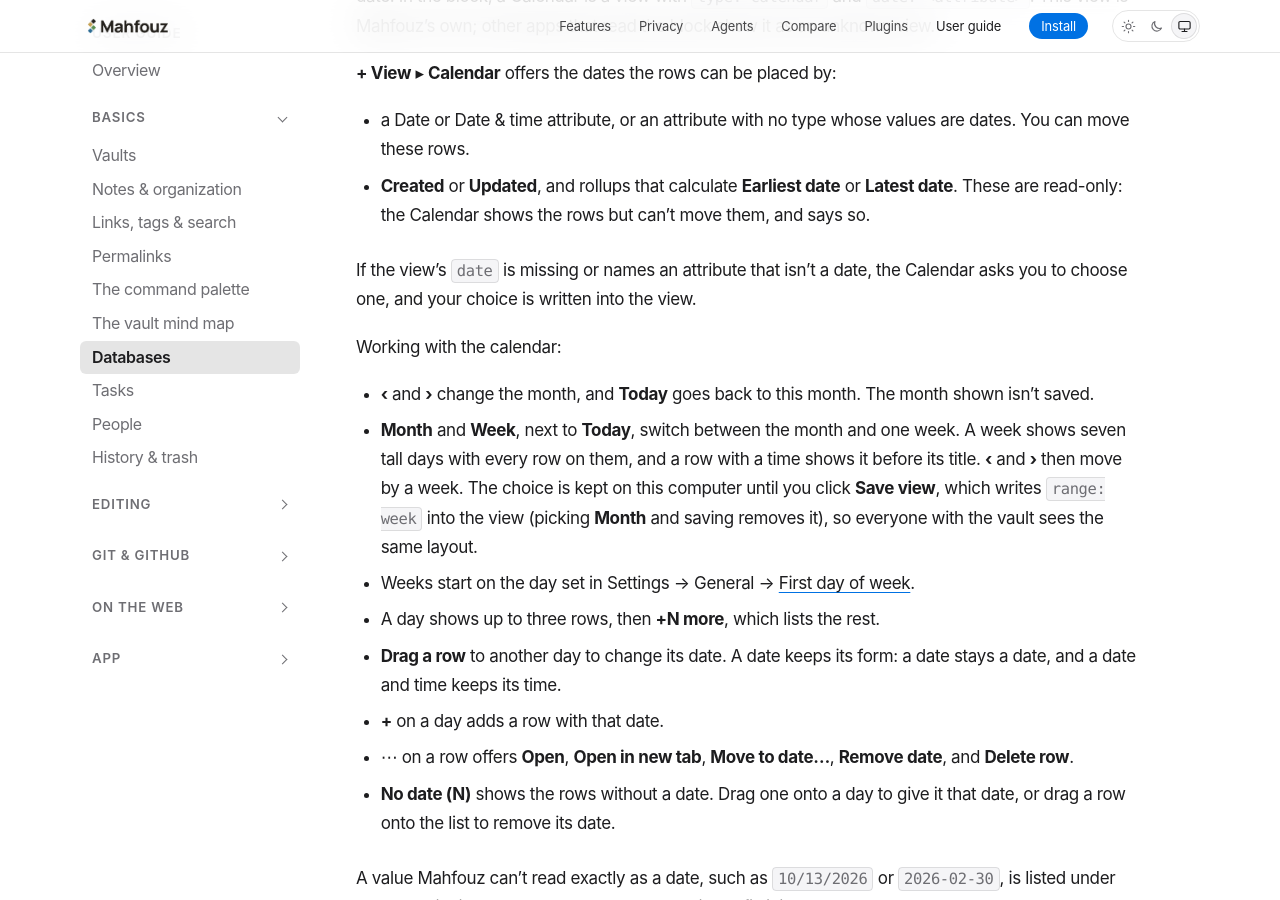
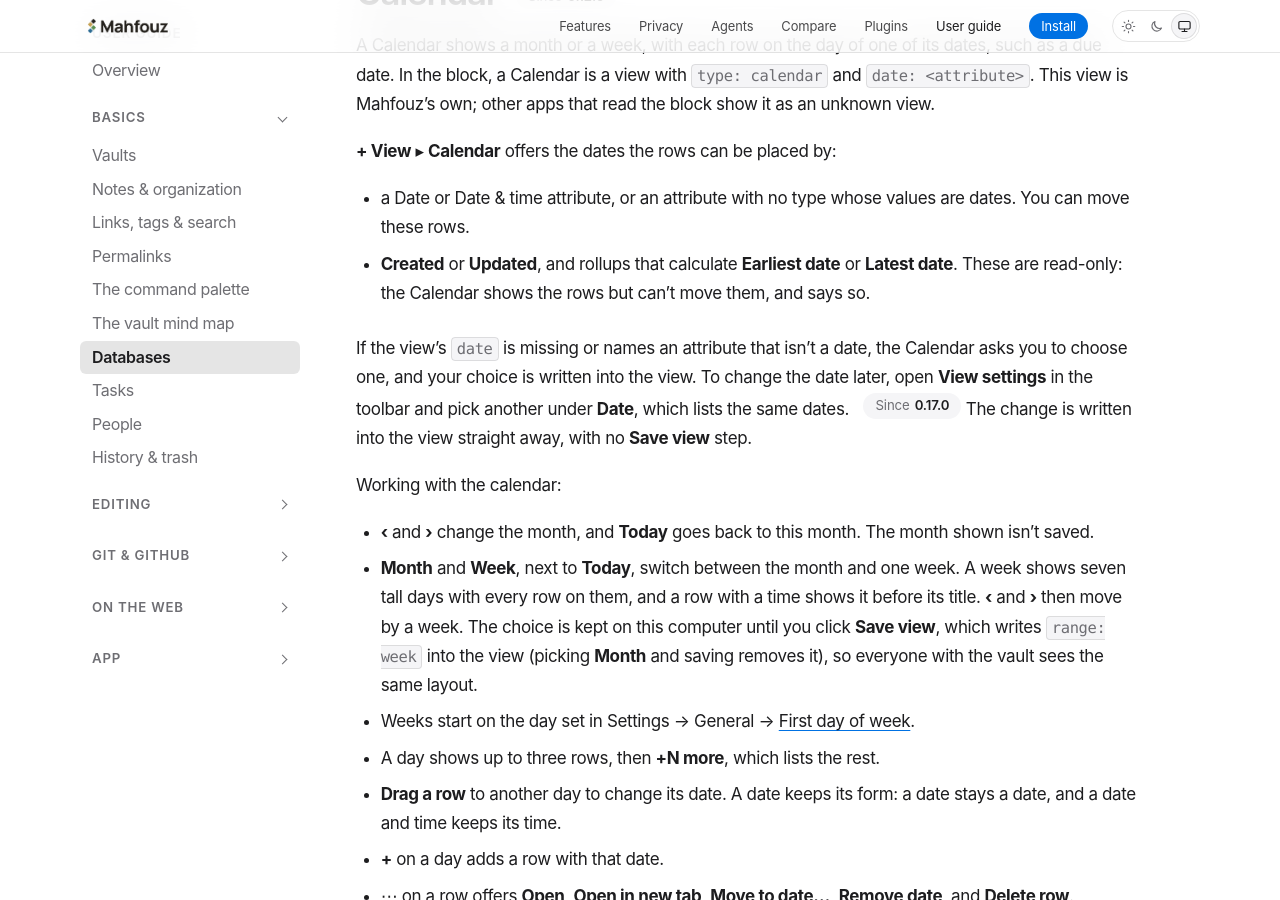
Before and after one commit to mahfouz-app/docs, a Jekyll site: the page built from guide/databases.md, in a window 1280 px wide and 900 px high, scrolled down 13776 px. Built offline with Jekyll 4.4.1, drawn with Linux system fonts in a browser that asks for light colours; some of the changed text lies outside the part shown.

Commit message:
guide: View settings changes a Calendar's date and a Gallery's cover
Co-Authored-By: Claude Opus 5.5 <noreply@anthropic.com>

```diff
--- a/guide/databases.md
+++ b/guide/databases.md
@@ -496,6 +496,10 @@ from:
   the default when the view has no `image` key.
 - **No image** shows cards without covers, written as `image: false`.
 
+To change it later, open **View settings** in the toolbar and pick another
+source under **Cover**. {% include since.html v="0.17.0" %} The change is written into the view straight
+away, as the Gantt's [View settings](#view-settings) are.
+
 Cards work like a Board's:
 
 - **Click a card** to open its note; <kbd>Cmd</kbd>-click
@@ -543,6 +547,9 @@ block show it as an unknown view.
 
 If the view's `date` is missing or names an attribute that isn't a date, the
 Calendar asks you to choose one, and your choice is written into the view.
+To change the date later, open **View settings** in the toolbar and pick
+another under **Date**, which lists the same dates. {% include since.html v="0.17.0" %} The change is written
+into the view straight away, with no **Save view** step.
 
 Working with the calendar:
 
```
Also changed, not shown: other parts of guide/databases.md (+1 -1 lines).
